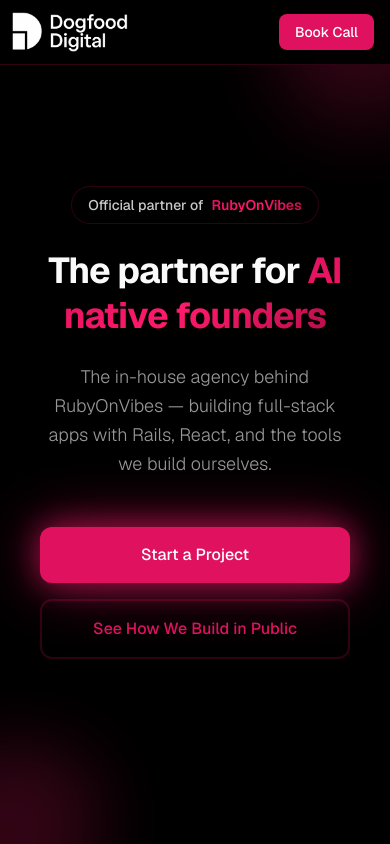
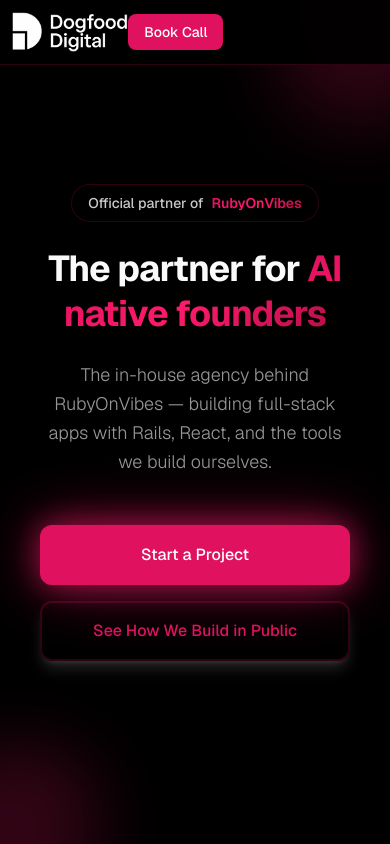
Before and after one commit to nativestranger/dogfood-digital, a Next.js app: page / in a window 390 px wide. Shown: the top 844 px of the page. Built offline with nearby package versions, Linux system fonts and the light colour scheme.

Commit message:
Dark Mode Only
Removed light mode.

Added white boarders to Start a Project and See how we build in public.

```diff
--- a/app/apply/form/page.tsx
+++ b/app/apply/form/page.tsx
@@ -458,7 +458,7 @@
         <nav className="fixed top-0 left-0 right-0 z-50 bg-background/95 backdrop-blur-md border-b border-foreground/5">
           <div className="max-w-7xl mx-auto px-4 sm:px-6 py-3 sm:py-4 flex justify-between items-center">
             <Link href="/">
-              <img src="/dogfood-logo.png" alt="Dogfood Digital" className="h-10 sm:h-11 w-auto -ml-1" style={{ filter: 'invert(1) brightness(1.2)' }} suppressHydrationWarning />
+              <img src="/dogfood-logo.png" alt="Dogfood Digital" className="h-10 sm:h-11 w-auto -ml-1 flex-shrink-0" style={{ filter: 'invert(1) brightness(1.2)' }} suppressHydrationWarning />
             </Link>
             <div className="flex items-center gap-4">
             </div>
@@ -498,7 +498,7 @@
             </button>
           </Link>
           <Link href="/">
-            <img src="/dogfood-logo.png" alt="Dogfood Digital" className="h-10 sm:h-11 w-auto mx-auto" style={{ filter: 'invert(1) brightness(1.2)' }} suppressHydrationWarning />
+            <img src="/dogfood-logo.png" alt="Dogfood Digital" className="h-10 sm:h-11 w-auto mx-auto flex-shrink-0" style={{ filter: 'invert(1) brightness(1.2)' }} suppressHydrationWarning />
           </Link>
         </div>
       </nav>
--- a/app/apply/page.tsx
+++ b/app/apply/page.tsx
@@ -16,7 +16,7 @@
       <nav className="fixed top-0 left-0 right-0 z-50 bg-background/95 backdrop-blur-md border-b border-foreground/5">
         <div className="max-w-7xl mx-auto px-4 sm:px-6 py-3 sm:py-4 flex justify-between items-center">
           <Link href="/">
-            <img src="/dogfood-logo.png" alt="Dogfood Digital" className="h-10 sm:h-11 w-auto -ml-1" style={{ filter: 'invert(1) brightness(1.2)' }} suppressHydrationWarning />
+            <img src="/dogfood-logo.png" alt="Dogfood Digital" className="h-10 sm:h-11 w-auto -ml-1 flex-shrink-0" style={{ filter: 'invert(1) brightness(1.2)' }} suppressHydrationWarning />
           </Link>
           <div className="flex items-center gap-4">
             <Link href="/" className="text-sm text-foreground/60 hover:text-foreground transition-colors">
--- a/app/globals.css
+++ b/app/globals.css
@@ -1,15 +1,17 @@
 @import "tailwindcss";
 
 :root {
-  --background: #ffffff;
-  --foreground: #0a0a0a;
-  --ruby: #e0115f;
-  --ruby-dark: #b80d4a;
-  --ruby-light: #ff1a6b;
-  --ruby-glow: rgba(224, 17, 95, 0.3);
-  --muted: #6b7280;
+  /* Dark theme only - no light mode */
+  --background: #000000;
+  --foreground: #fafafa;
+  --ruby: #ff1a6b;
+  --ruby-dark: #e0115f;
+  --ruby-light: #ff4d8a;
+  --ruby-glow: rgba(255, 26, 107, 0.5);
+  --muted: #9ca3af;
   --ruby-gradient: linear-gradient(135deg, #e0115f 0%, #ff1a6b 50%, #b80d4a 100%);
   --ruby-gradient-subtle: linear-gradient(135deg, rgba(224, 17, 95, 0.1) 0%, rgba(255, 26, 107, 0.1) 50%, rgba(184, 13, 74, 0.1) 100%);
+  color-scheme: dark !important;
 }
 
 @theme inline {
@@ -23,56 +25,36 @@
   --font-mono: var(--font-geist-mono);
 }
 
-.dark {
-  --background: #000000;
-  --foreground: #fafafa;
-  --ruby: #ff1a6b;
-  --ruby-dark: #e0115f;
-  --ruby-light: #ff4d8a;
-  --ruby-glow: rgba(255, 26, 107, 0.5);
-  --muted: #9ca3af;
-}
-
-.light {
-  --background: #ffffff !important;
-  --foreground: #0a0a0a !important;
-  --ruby: #e0115f !important;
-  --ruby-dark: #b80d4a !important;
-  --ruby-light: #ff1a6b !important;
-  --ruby-glow: rgba(224, 17, 95, 0.3) !important;
-  --muted: #6b7280 !important;
-}
-
 body {
-  background: var(--background);
+  background: #000000 !important;
   color: var(--foreground);
   font-family: var(--font-geist-sans), system-ui, sans-serif;
   overflow-x: hidden;
 }
 
-.dark,
-.dark body,
-.dark #__next,
-.dark main {
+html {
+  background-color: #000000 !important;
+  color-scheme: dark !important;
+}
+
+html * {
+  color-scheme: dark !important;
+  border-color: rgba(224, 17, 95, 0.2);
+}
+
+body,
+#__next,
+main {
   background: #000000 !important;
 }
 
-.dark section {
+section {
   background-color: #000000 !important;
 }
 
-.dark div[class*="bg-gradient"],
-.dark div[class*="via-"] {
+div[class*="bg-gradient"],
+div[class*="via-"] {
   background: #000000;
-}
-
-/* Force all backgrounds to be black in dark mode */
-html.dark {
-  background-color: #000000;
-}
-
-html.dark * {
-  border-color: rgba(224, 17, 95, 0.2);
 }
 
 * {
@@ -175,13 +157,7 @@
   box-shadow: 0 20px 40px rgba(0, 0, 0, 0.1);
 }
 
-@media (prefers-color-scheme: dark) {
-  :root:not(.light) .hover-lift:hover {
-    box-shadow: 0 20px 40px rgba(0, 0, 0, 0.3);
-  }
-}
-
-.dark .hover-lift:hover {
+.hover-lift:hover {
   box-shadow: 0 20px 40px rgba(0, 0, 0, 0.3);
 }
 
@@ -198,12 +174,8 @@
 .geometric-splash {
   position: absolute;
   pointer-events: none;
-  opacity: 0.1;
+  opacity: 0.2;
   will-change: transform;
-}
-
-.dark .geometric-splash {
-  opacity: 0.2;
 }
 
 .geometric-splash-1 {
--- a/app/page.tsx
+++ b/app/page.tsx
@@ -177,9 +177,9 @@
             >
               Book a Call
             </Link>
-            <a href="#contact" className="px-5 py-2.5 border-2 border-[#e0115f]/30 text-[#e0115f] rounded-lg hover:bg-[#e0115f]/10 transition-all duration-300 font-medium">Start a Project</a>
+            <a href="#contact" className="px-5 py-2.5 border-2 border-white text-[#e0115f] rounded-lg hover:bg-white/5 hover:border-white transition-all duration-300 font-medium shadow-lg shadow-white/15">Start a Project</a>
           </div>
-          <div className="md:hidden flex items-center gap-3 ml-auto">
+          <div className="md:hidden flex items-center gap-3 ">
             <Link
               href="/apply"
               className="px-4 py-2 bg-[#e0115f] text-white rounded-lg text-sm font-medium"
@@ -191,7 +191,7 @@
       </nav>
 
       {/* Hero Section */}
-      <section className="min-h-screen flex flex-col items-center justify-center px-6 sm:px-8 py-32 pt-32 relative overflow-hidden dark:bg-black">
+      <section className="min-h-screen flex flex-col items-center justify-center px-6 sm:px-8 py-32 pt-32 relative overflow-hidden bg-black">
         <div ref={(el) => { parallaxRefs.current[0] = el; }} className="geometric-splash geometric-splash-1 parallax-slow"></div>
         <div ref={(el) => { parallaxRefs.current[1] = el; }} className="geometric-splash geometric-splash-2 parallax-fast"></div>
         {/* Red spot glows - light mode */}
@@ -219,7 +219,7 @@
           <div className="flex flex-col sm:flex-row gap-4 justify-center items-center pt-4 px-4">
             <a
               href="#contact"
-              className="w-full sm:w-auto px-8 sm:px-10 py-4 sm:py-5 bg-[#e0115f] text-white font-medium rounded-xl hover:bg-[#b80d4a] transition-all duration-300 hover:scale-105 hover:shadow-2xl text-base sm:text-lg ruby-glow text-center"
+              className="w-full sm:w-auto px-8 sm:px-10 py-4 sm:py-5 bg-[#e0115f] text-white font-medium rounded-xl border-2 border-white hover:bg-[#b80d4a] transition-all duration-300 hover:scale-105 hover:shadow-2xl text-base sm:text-lg ruby-glow text-center shadow-lg shadow-white/15"
             >
               Start a Project
             </a>
@@ -227,7 +227,7 @@
               href="https://x.com/NotRubyOnVibes"
               target="_blank"
               rel="noopener noreferrer"
-              className="w-full sm:w-auto px-8 sm:px-10 py-4 sm:py-5 border-2 border-[#e0115f]/30 text-[#e0115f] font-medium rounded-xl hover:bg-[#e0115f]/10 hover:border-[#e0115f]/50 transition-all duration-300 hover:scale-105 text-base sm:text-lg text-center"
+              className="w-full sm:w-auto px-8 sm:px-10 py-4 sm:py-5 border-2 border-white text-[#e0115f] font-medium rounded-xl hover:bg-white/5 hover:border-white transition-all duration-300 hover:scale-105 text-base sm:text-lg text-center shadow-lg shadow-white/15"
             >
               See How We Build in Public
             </a>
@@ -236,7 +236,7 @@
       </section>
 
       {/* Stats Section */}
-      <section className="py-16 sm:py-24 px-4 sm:px-6 border-y border-foreground/5 relative overflow-hidden dark:bg-black dark:border-[#e0115f]/20">
+      <section className="py-16 sm:py-24 px-4 sm:px-6 border-y border-foreground/5 relative overflow-hidden bg-black border-[#e0115f]/20">
         <div ref={(el) => { parallaxRefs.current[2] = el; }} className="geometric-splash geometric-splash-3 parallax-slow"></div>
         {/* Red spot glows - light mode */}
         <div className="hidden md:block dark:hidden absolute top-1/2 left-1/3 w-[400px] h-[400px] bg-[#e0115f]/12 rounded-full blur-[90px] pointer-events-none"></div>
@@ -266,7 +266,7 @@
       </section>
 
       {/* What Is Dogfood Digital */}
-      <section className="py-20 sm:py-32 px-6 sm:px-8 dark:bg-black relative overflow-hidden">
+      <section className="py-20 sm:py-32 px-6 sm:px-8 bg-black relative overflow-hidden">
         {/* Red spot glows - light mode */}
         <div className="hidden md:block dark:hidden absolute top-1/3 right-1/4 w-[350px] h-[350px] bg-[#e0115f]/14 rounded-full blur-[95px] pointer-events-none"></div>
         {/* Red spot glows - dark mode */}
@@ -284,15 +284,11 @@
       </section>
 
       {/* How We Work */}
-      <section id="how-we-work" className="py-20 sm:py-32 px-6 sm:px-8 relative overflow-hidden bg-white dark:bg-black">
-        <div className="animated-gradient absolute inset-0 opacity-[0.03] dark:opacity-[0.2]"></div>
-        <div ref={(el) => { parallaxRefs.current[3] = el; }} className="geometric-splash geometric-splash-1 parallax-slow opacity-0 dark:opacity-[0.3]" style={{ top: "10%", right: "-10%" }}></div>
-        {/* Red spot glows - light mode */}
-        <div className="hidden md:block dark:hidden absolute top-1/4 right-1/4 w-[500px] h-[500px] bg-[#e0115f]/15 rounded-full blur-[120px] pointer-events-none"></div>
-        <div className="hidden md:block dark:hidden absolute bottom-1/3 left-1/3 w-[450px] h-[450px] bg-[#e0115f]/12 rounded-full blur-[110px] pointer-events-none"></div>
-        {/* Red spot glows - dark mode */}
-        <div className="hidden md:dark:block absolute top-1/4 right-1/4 w-[500px] h-[500px] bg-[#e0115f]/30 rounded-full blur-[120px] pointer-events-none"></div>
-        <div className="hidden md:dark:block absolute bottom-1/3 left-1/3 w-[450px] h-[450px] bg-[#e0115f]/25 rounded-full blur-[110px] pointer-events-none"></div>
+      <section id="how-we-work" className="py-20 sm:py-32 px-6 sm:px-8 relative overflow-hidden bg-black">
+        <div ref={(el) => { parallaxRefs.current[3] = el; }} className="geometric-splash geometric-splash-1 parallax-slow opacity-[0.1]" style={{ top: "10%", right: "-10%" }}></div>
+        {/* Subtle red spot glows */}
+        <div className="hidden md:block absolute top-1/4 right-1/4 w-[500px] h-[500px] bg-[#e0115f]/10 rounded-full blur-[120px] pointer-events-none"></div>
+        <div className="hidden md:block absolute bottom-1/3 left-1/3 w-[450px] h-[450px] bg-[#e0115f]/8 rounded-full blur-[110px] pointer-events-none"></div>
         <div className="max-w-7xl mx-auto relative z-10">
           <h2 className="text-3xl sm:text-4xl md:text-5xl lg:text-6xl font-bold mb-6 text-center tracking-tight fade-on-scroll opacity-0">
             How We Work
@@ -358,7 +354,7 @@
       </section>
 
       {/* Pricing Section */}
-      <section id="pricing" className="py-20 sm:py-32 px-6 sm:px-8 bg-background dark:bg-black relative overflow-hidden">
+      <section id="pricing" className="py-20 sm:py-32 px-6 sm:px-8 bg-black relative overflow-hidden">
         {/* Red spot glows - light mode */}
         <div className="hidden md:block dark:hidden absolute top-1/3 left-1/4 w-[450px] h-[450px] bg-[#e0115f]/18 rounded-full blur-[110px] pointer-events-none"></div>
         <div className="hidden md:block dark:hidden absolute bottom-1/4 right-1/3 w-[400px] h-[400px] bg-[#e0115f]/15 rounded-full blur-[100px] pointer-events-none"></div>
@@ -638,16 +634,12 @@
       </section>
 
       {/* FAQ Section */}
-      <section id="faq" className="py-20 sm:py-32 px-6 sm:px-8 bg-background dark:bg-black relative overflow-hidden">
-        <div className="animated-gradient absolute inset-0 opacity-[0.02] dark:opacity-[0.12]"></div>
-        <div ref={(el) => { parallaxRefs.current[4] = el; }} className="geometric-splash geometric-splash-2 parallax-fast" style={{ top: '10%', right: '-5%', opacity: '0.08' }}></div>
-        <div ref={(el) => { parallaxRefs.current[5] = el; }} className="geometric-splash geometric-splash-3 parallax-slow" style={{ bottom: '20%', left: '-5%', opacity: '0.06' }}></div>
-        {/* Red spot glows - light mode */}
-        <div className="hidden md:block dark:hidden absolute top-1/3 right-1/3 w-[500px] h-[500px] bg-[#e0115f]/14 rounded-full blur-[120px] pointer-events-none"></div>
-        <div className="hidden md:block dark:hidden absolute bottom-1/4 left-1/4 w-[450px] h-[450px] bg-[#e0115f]/10 rounded-full blur-[110px] pointer-events-none"></div>
-        {/* Red spot glows - dark mode */}
-        <div className="hidden md:dark:block absolute top-1/3 right-1/3 w-[500px] h-[500px] bg-[#e0115f]/22 rounded-full blur-[120px] pointer-events-none"></div>
-        <div className="hidden md:dark:block absolute bottom-1/4 left-1/4 w-[450px] h-[450px] bg-[#e0115f]/18 rounded-full blur-[110px] pointer-events-none"></div>
+      <section id="faq" className="py-20 sm:py-32 px-6 sm:px-8 bg-black relative overflow-hidden">
+        <div ref={(el) => { parallaxRefs.current[4] = el; }} className="geometric-splash geometric-splash-2 parallax-fast" style={{ top: '10%', right: '-5%', opacity: '0.05' }}></div>
+        <div ref={(el) => { parallaxRefs.current[5] = el; }} className="geometric-splash geometric-splash-3 parallax-slow" style={{ bottom: '20%', left: '-5%', opacity: '0.04' }}></div>
+        {/* Subtle red spot glows */}
+        <div className="hidden md:block absolute top-1/3 right-1/3 w-[500px] h-[500px] bg-[#e0115f]/10 rounded-full blur-[120px] pointer-events-none"></div>
+        <div className="hidden md:block absolute bottom-1/4 left-1/4 w-[450px] h-[450px] bg-[#e0115f]/8 rounded-full blur-[110px] pointer-events-none"></div>
         <div className="max-w-4xl mx-auto relative z-10">
           <h2 className="text-3xl sm:text-4xl md:text-5xl lg:text-6xl font-bold mb-12 sm:mb-20 text-center tracking-tight fade-on-scroll opacity-0">
             FAQs
@@ -697,17 +689,9 @@
       </section>
 
       {/* CTA Section */}
-      <section id="contact" className="py-20 sm:py-32 px-6 sm:px-8 relative overflow-hidden bg-white dark:bg-black">
-        <div className="absolute inset-0 opacity-[0.03] dark:opacity-[0.2]">
-          <div className="absolute inset-0" style={{
-            backgroundImage: `radial-gradient(circle at 2px 2px, #e0115f 1px, transparent 0)`,
-            backgroundSize: '40px 40px'
-          }}></div>
-        </div>
-        {/* Red spot glows - light mode */}
-        <div className="hidden md:block dark:hidden absolute top-1/2 left-1/2 -translate-x-1/2 -translate-y-1/2 w-[600px] h-[600px] bg-[#e0115f]/25 rounded-full blur-[140px] pointer-events-none"></div>
-        {/* Red spot glows - dark mode */}
-        <div className="hidden md:dark:block absolute top-1/2 left-1/2 -translate-x-1/2 -translate-y-1/2 w-[600px] h-[600px] bg-[#e0115f]/40 rounded-full blur-[140px] pointer-events-none"></div>
+      <section id="contact" className="py-20 sm:py-32 px-6 sm:px-8 relative overflow-hidden bg-black">
+        {/* Subtle red spot glow */}
+        <div className="hidden md:block absolute top-1/2 left-1/2 -translate-x-1/2 -translate-y-1/2 w-[600px] h-[600px] bg-[#e0115f]/10 rounded-full blur-[140px] pointer-events-none"></div>
         <div className="max-w-4xl mx-auto text-center fade-on-scroll opacity-0 relative z-10">
           <h2 className="text-3xl sm:text-4xl md:text-5xl lg:text-6xl font-bold mb-6 sm:mb-8 tracking-tight px-4">
             <span className="ruby-text-gradient">Start your project</span>
```
Also changed, not shown: app/layout.tsx (+11 -1 lines), app/start-project/page.tsx (+4 -4 lines).
